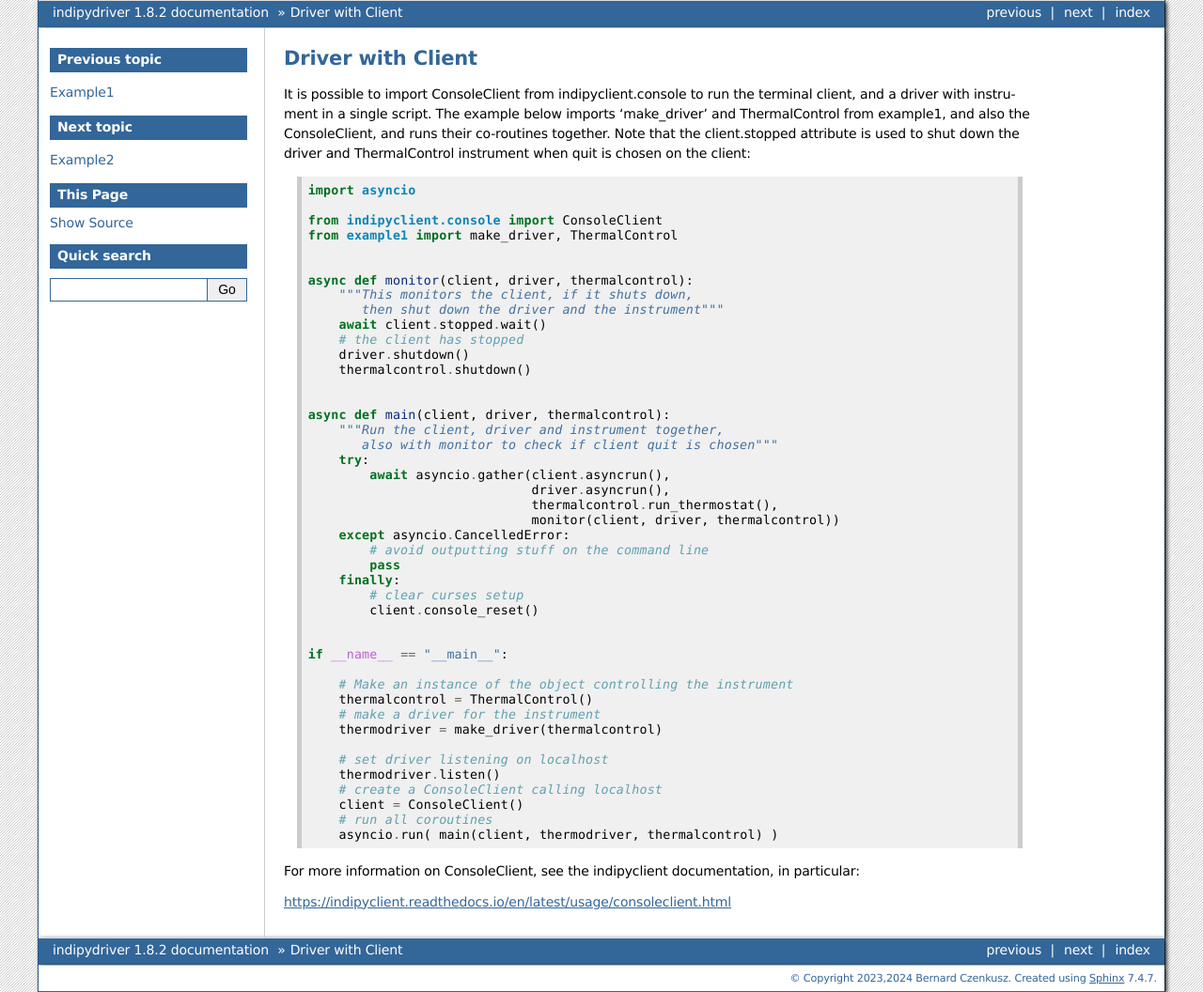
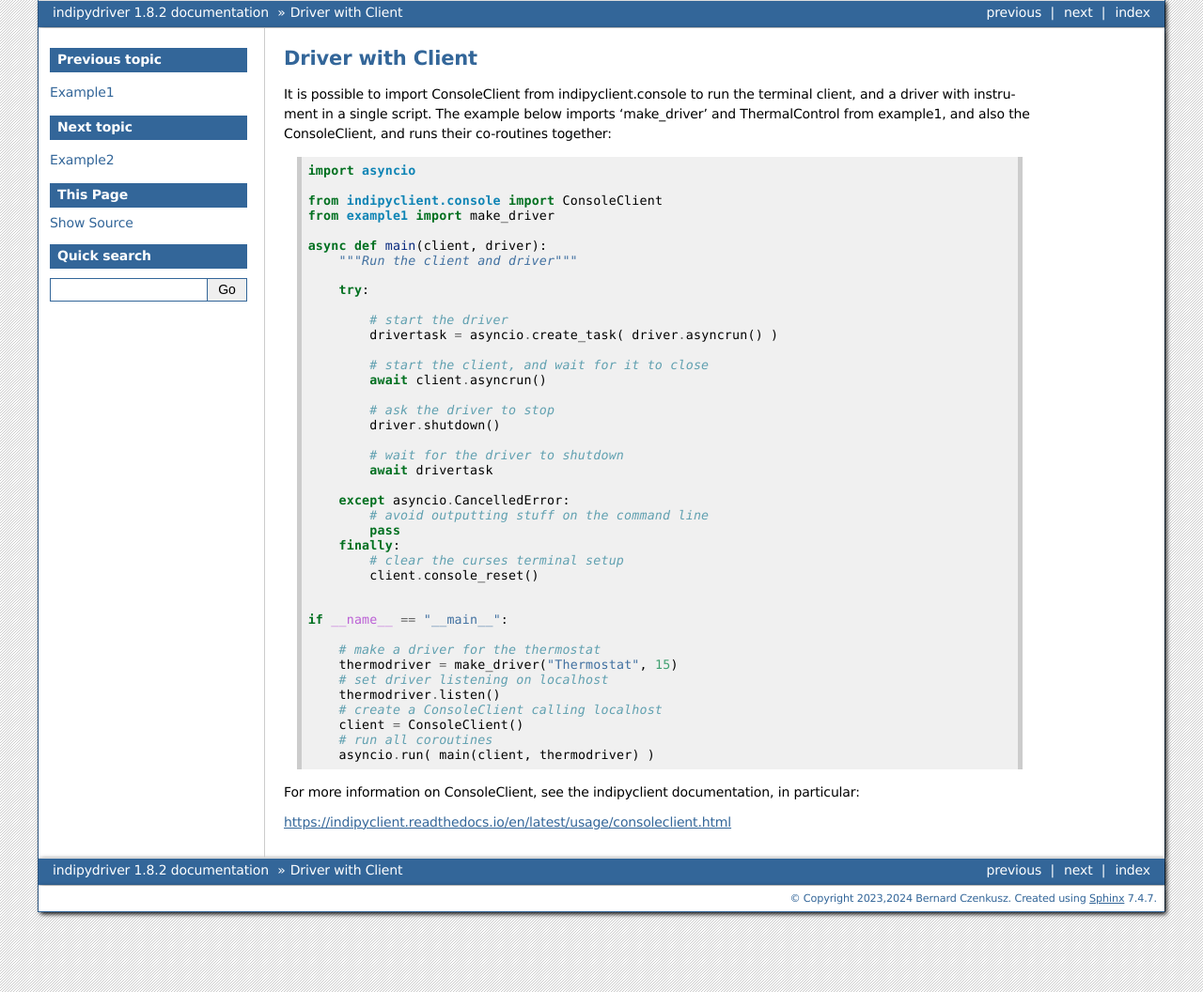
Before and after one commit to bernie-skipole/indipydriver, a Sphinx documentation site: the page built from docs/source/usage/clientwithdriver.rst, in a window 1280 px wide. Shown: the whole page at 94% size. Built offline with Sphinx 7.4.7, drawn with Linux system fonts in a browser that asks for light colours.

Commit message:
Updated client with driver example

```diff
--- a/docs/source/usage/clientwithdriver.rst
+++ b/docs/source/usage/clientwithdriver.rst
@@ -1,53 +1,48 @@
 Driver with Client
 ==================
 
-It is possible to import ConsoleClient from indipyclient.console to run the terminal client, and a driver with instrument in a single script. The example below imports 'make_driver' and ThermalControl from example1, and also the ConsoleClient, and runs their co-routines together. Note that the client.stopped attribute is used to shut down the driver and ThermalControl instrument when quit is chosen on the client::
-
+It is possible to import ConsoleClient from indipyclient.console to run the terminal client, and a driver with instrument in a single script. The example below imports 'make_driver' and ThermalControl from example1, and also the ConsoleClient, and runs their co-routines together::
 
     import asyncio
 
     from indipyclient.console import ConsoleClient
-    from example1 import make_driver, ThermalControl
+    from example1 import make_driver
 
+    async def main(client, driver):
+        """Run the client and driver"""
 
-    async def monitor(client, driver, thermalcontrol):
-        """This monitors the client, if it shuts down,
-           then shut down the driver and the instrument"""
-        await client.stopped.wait()
-        # the client has stopped
-        driver.shutdown()
-        thermalcontrol.shutdown()
+        try:
 
+            # start the driver
+            drivertask = asyncio.create_task( driver.asyncrun() )
 
-    async def main(client, driver, thermalcontrol):
-        """Run the client, driver and instrument together,
-           also with monitor to check if client quit is chosen"""
-        try:
-            await asyncio.gather(client.asyncrun(),
-                                 driver.asyncrun(),
-                                 thermalcontrol.run_thermostat(),
-                                 monitor(client, driver, thermalcontrol))
+            # start the client, and wait for it to close
+            await client.asyncrun()
+
+            # ask the driver to stop
+            driver.shutdown()
+
+            # wait for the driver to shutdown
+            await drivertask
+
         except asyncio.CancelledError:
             # avoid outputting stuff on the command line
             pass
         finally:
-            # clear curses setup
+            # clear the curses terminal setup
             client.console_reset()
 
 
     if __name__ == "__main__":
 
-        # Make an instance of the object controlling the instrument
-        thermalcontrol = ThermalControl()
-        # make a driver for the instrument
-        thermodriver = make_driver(thermalcontrol)
-
+        # make a driver for the thermostat
+        thermodriver = make_driver("Thermostat", 15)
         # set driver listening on localhost
         thermodriver.listen()
         # create a ConsoleClient calling localhost
         client = ConsoleClient()
         # run all coroutines
-        asyncio.run( main(client, thermodriver, thermalcontrol) )
+        asyncio.run( main(client, thermodriver) )
 
 
 For more information on ConsoleClient, see the indipyclient documentation, in particular:
```
